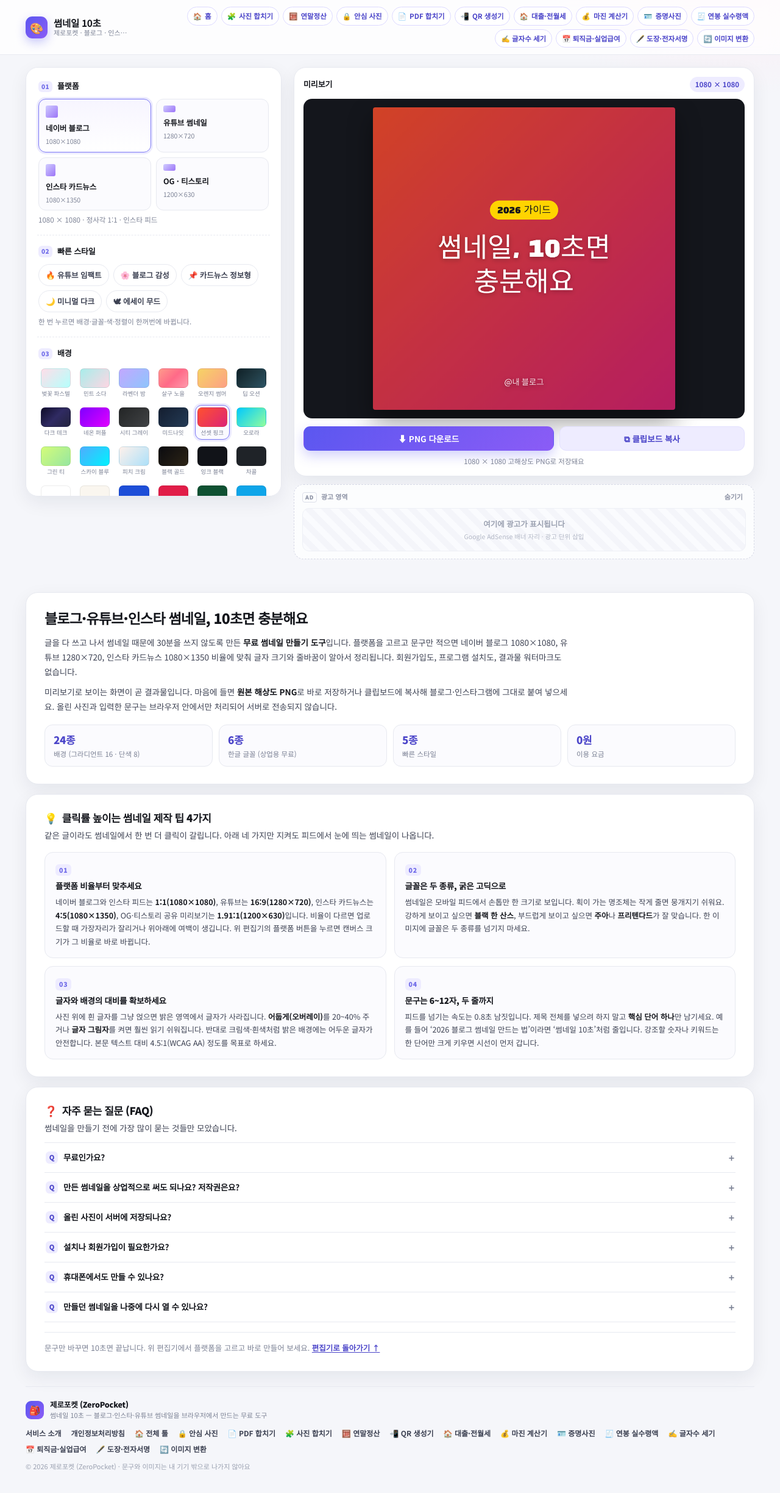
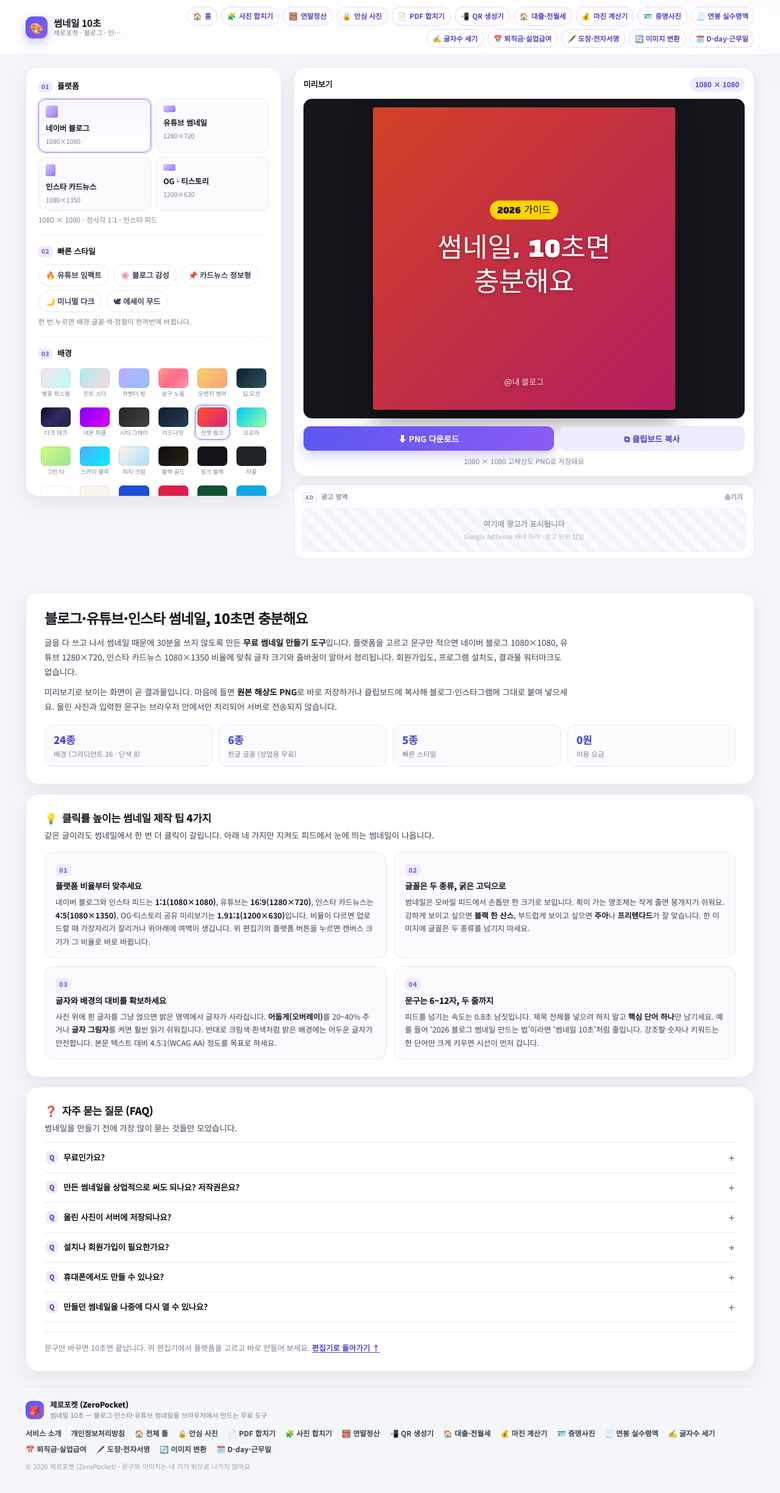
Before and after one commit to mydaesu-lab/thumb-maker, a plain HTML site: page index.html in a window 1280 px wide. Shown: the whole page at 61% size. Drawn offline with Linux system fonts and the light colour scheme; a web font is replaced by a local one.

Commit message:
헤더·푸터에 🗓️ D-day·근무일 링크 추가 (15번째 웹툴 연결)

```diff
--- a/index.html
+++ b/index.html
@@ -433,6 +433,7 @@
       <a class="sibling-link" href="https://mydaesu-lab.github.io/retire-calc/">📅 퇴직금·실업급여</a>
       <a class="sibling-link" href="https://mydaesu-lab.github.io/stamp-sign/">🖋️ 도장·전자서명</a>
       <a class="sibling-link" href="https://mydaesu-lab.github.io/image-convert/">🔄 이미지 변환</a>
+      <a class="sibling-link" href="https://mydaesu-lab.github.io/dday-calc/">🗓️ D-day·근무일</a>
       <span class="free-pill">무료 · 설치 없음</span>
     </div>
   </div>
@@ -717,6 +718,7 @@
       <a class="foot-link" href="https://mydaesu-lab.github.io/retire-calc/">📅 퇴직금·실업급여</a>
       <a class="foot-link" href="https://mydaesu-lab.github.io/stamp-sign/">🖋️ 도장·전자서명</a>
       <a class="foot-link" href="https://mydaesu-lab.github.io/image-convert/">🔄 이미지 변환</a>
+      <a class="foot-link" href="https://mydaesu-lab.github.io/dday-calc/">🗓️ D-day·근무일</a>
     </nav>
     <p class="foot-copy">© 2026 제로포켓 (ZeroPocket) · 문구와 이미지는 내 기기 밖으로 나가지 않아요</p>
   </div>
```
